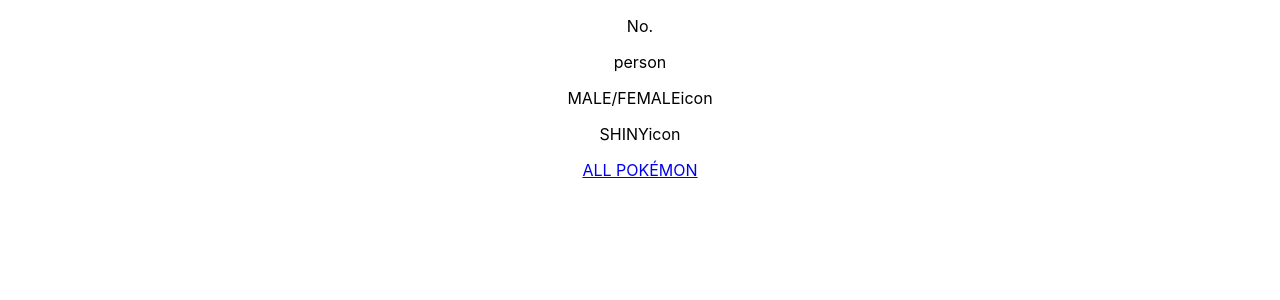
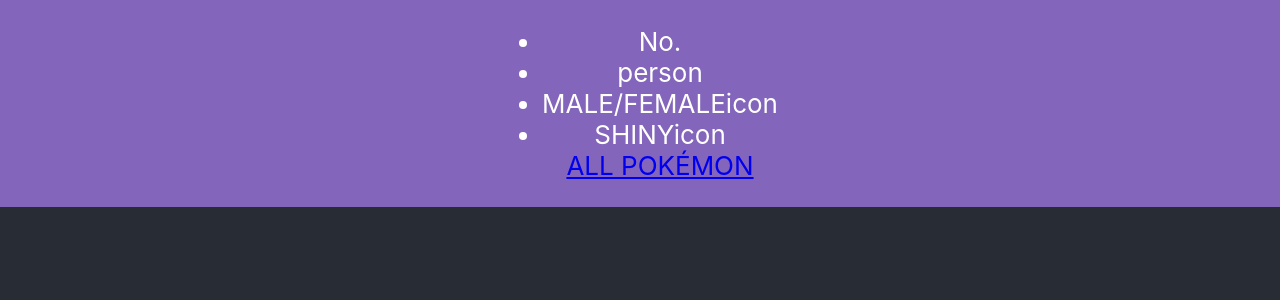
Before and after one commit to timothyJLee/pokedex-react, a React (Create React App) app: page / in a window 1280 px wide. Shown: the top 300 px of the page. Built offline with nearby package versions, Linux system fonts and the light colour scheme.

Commit message:
Initial CSS

```diff
--- a/src/App.css
+++ b/src/App.css
@@ -1,5 +1,7 @@
 .App {
   text-align: center;
+  background-color: #282c34;
+  min-height: 100vh;
 }
 
 .App-logo {
--- a/src/Components/Navbar.css
+++ b/src/Components/Navbar.css
@@ -0,0 +1,10 @@
+.Nav-header {
+    background-color: #8365bb;
+    min-height: 10vh;
+    display: flex;
+    flex-direction: column;
+    align-items: center;
+    justify-content: center;
+    font-size: calc(10px + 2vmin);
+    color: white;
+}
--- a/src/Components/Navbar.js
+++ b/src/Components/Navbar.js
@@ -6,12 +6,14 @@
 
 function Navbar(props) {
   return (
-    <div>
-      <p>No. {props.number}</p>
-      <p>{props.name}</p>
-      <p>MALE/FEMALEicon</p>
-      <p>SHINYicon</p>
-      <Link to="/">ALL POKÉMON</Link>
+    <div className="Nav-header">
+      <ul>
+        <li>No. {props.number}</li>
+        <li>{props.name}</li>
+        <li>MALE/FEMALEicon</li>
+        <li>SHINYicon</li>
+        <Link to="/">ALL POKÉMON</Link>
+      </ul>
     </div>
   );}
 
```
